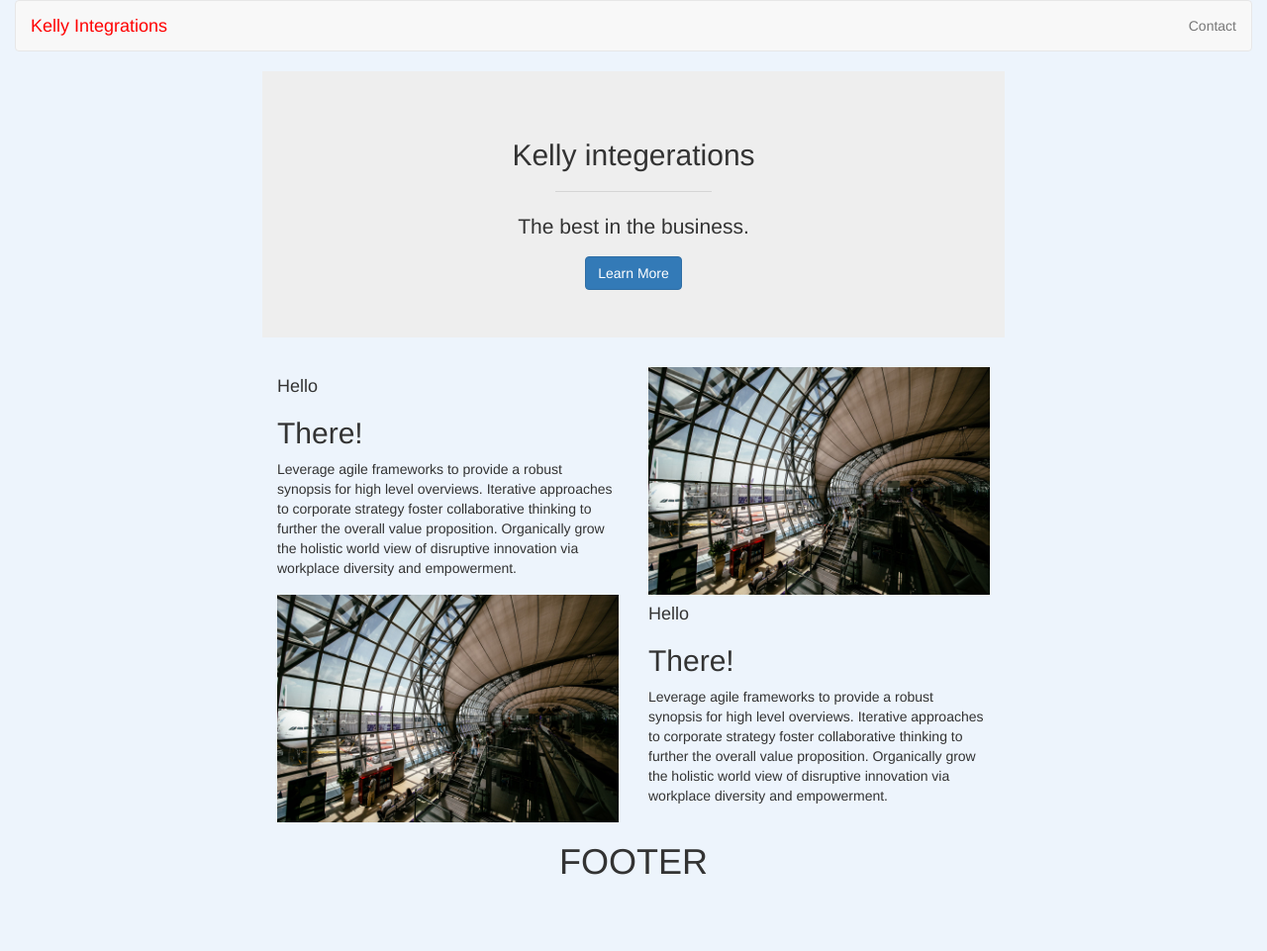
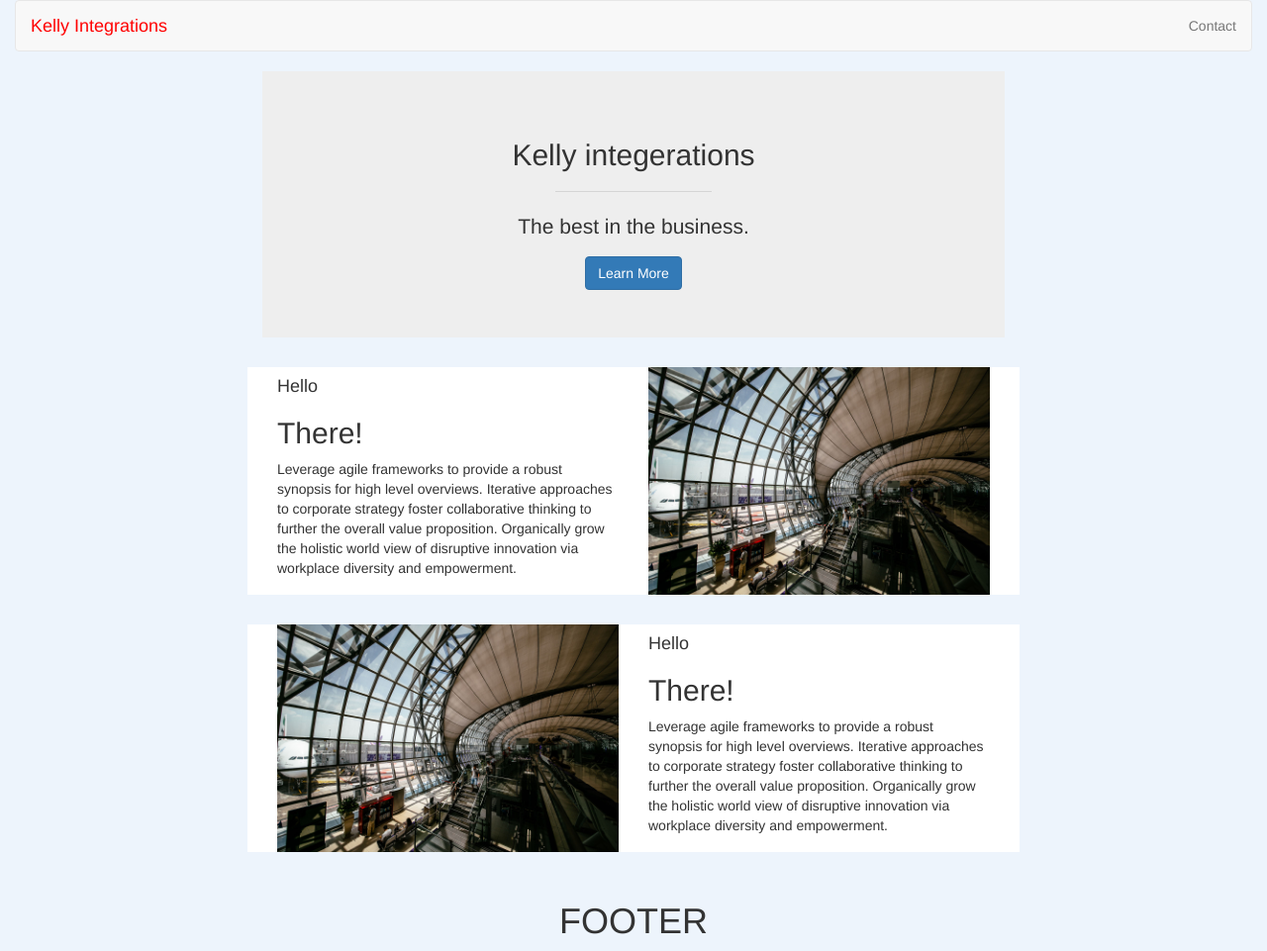
Before and after one commit to Kelly-Integrations/Kelly-Integrations.github.io, a Jekyll site: the page built from index.html, in a window 1280 px wide. Shown: the whole page at 99% size. Built offline with Jekyll 4.4.1, drawn with Linux system fonts in a browser that asks for light colours; before the commit the page ends 901 px from its top, so only the background shows below that.

Commit message:
Add generated scss.

```diff
--- a/assets/css/main.scss
+++ b/assets/css/main.scss
@@ -11,5 +11,6 @@
         "bs-overrides",
         // Include Modules
         "modules/navigation-module",
-        "modules/jumbo-module"
+        "modules/jumbo-module",
+        "modules/service-module"
 ;
```
